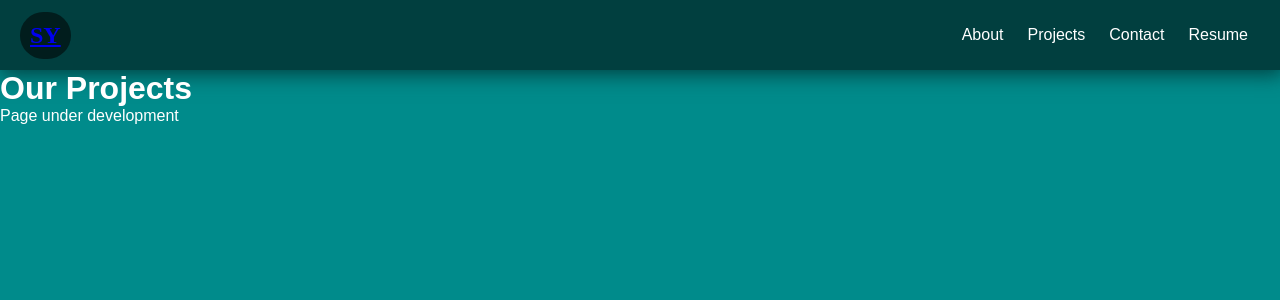
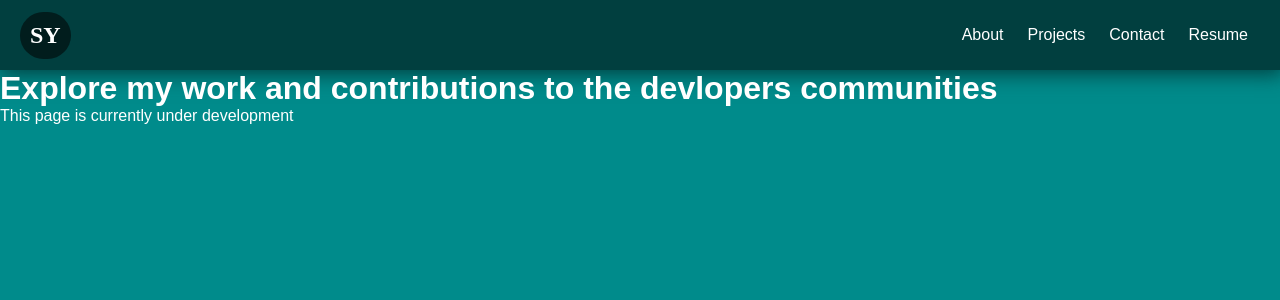
Before and after one commit to Shehu-Yakubu/profile, a React (Vite) app: page /projects in a window 1280 px wide. Shown: the top 300 px of the page. Built offline with nearby package versions, Linux system fonts and the light colour scheme; a web font is replaced by a local one.

Commit message:
Update features

```diff
--- a/src/App.css
+++ b/src/App.css
@@ -55,6 +55,11 @@ body {
   padding: 12px;
 }
 
+.nav-router-link {
+  text-decoration: none;
+  color: #ffffff;
+}
+
 /* HERO COMPONENT STYLE */
 .hero {
   display: grid;
@@ -78,14 +83,20 @@ body {
   padding: 10px;
   border: none;
   border-radius: 16px;
-  color: #011d1d;
+  color: #ffffff;
   cursor: pointer;
   font-weight: bold;
+  text-decoration: none;
 }
 
 .hero-button:hover {
   background: #013f3f;
   color: #ffffff;
+}
+
+.hero-link {
+  color: #011d1d;
+  text-decoration: none;
 }
 
 /* CARD COMPONENT STYLE */
--- a/src/App.jsx
+++ b/src/App.jsx
@@ -20,6 +20,7 @@ function App() {
         <Navbar />
         <Routes>
           <Route path='/' exact element={<Home />} />
+          <Route path='/src/pages/Projects.jsx' element={<Projects />} />
           <Route path='/about' element={<About />} />
           <Route path='/projects' element={<Projects />} />
           <Route path='/contact' element={<Contact />} />
--- a/src/components/Card.jsx
+++ b/src/components/Card.jsx
@@ -20,14 +20,14 @@ function Card() {
                 <br/>
 
                 <p className="card-contents-text">
-                    I have a Diploma and Bachelor's Degree in Software Engineering.
+                    I have a Bachelor's Degree in Software Engineering
                 </p>
 
                 <br/>
 
                 <p className="card-contents-text">
-                    I am a good listener, I play DLS and
-                    <br/> FIFA soccer, Spider Solitaire games, and have a problem solving skills.
+                    I am a good listener, I play DLS, FIFA, Spider Solitaire,
+                    <br/>and have a problem solving skills
                 </p>
             </div>
 
--- a/src/components/Hero.jsx
+++ b/src/components/Hero.jsx
@@ -1,9 +1,15 @@
+import { Link } from "react-router-dom"
+
 function Hero() {
     return (
         <div className="hero">
             <h3 className="hero-welcome">Hi, I'm Shehu</h3>
             <h1 className="hero-profession">I'M A FRONTEND DEVELOPER</h1>
-            <button className="hero-button">View My Work</button>
+            {/* <button className="hero-button"></button> */}
+            {/* <Link className="hero-button" to="/src/pages/Projects.jsx">View My Work</Link> */}
+            <button className="hero-button">
+                <Link className="hero-link" to="/src/pages/Projects.jsx">View My Work</Link>
+            </button>
         </div>
     )
 }
--- a/src/components/Navbar.jsx
+++ b/src/components/Navbar.jsx
@@ -5,7 +5,7 @@ const Navbar = () => {
     return (
         <nav className="nav">
             <h3 className="nav-title">
-                <Link to="/">SY</Link>
+                <Link to="/" className="nav-router-link">SY</Link>
             </h3>
 
             <ul className="nav-ul">
--- a/src/pages/Contact.jsx
+++ b/src/pages/Contact.jsx
@@ -1,8 +1,10 @@
 const Contact = () => {
     return (
         <div className="contact">
-            <h1>Our Contact</h1>
-            <p>Page under development</p>
+            <h1>Okay! Let's get to know each other.</h1>
+            <p>+234 9034789591</p>
+            <p>+234 9018306060</p>
+            <p>yakubushehu23@yahoo.com</p>
         </div>
     )
 }
--- a/src/pages/Home.jsx
+++ b/src/pages/Home.jsx
@@ -1,6 +1,6 @@
-import Hero from './components/Hero';
-import Card from './components/Card';
-import Footer from './components/Footer';
+import Hero from '../components/Hero';
+import Card from '../components/Card';
+import Footer from '../components/Footer';
 
 const Home = () => {
     return (
--- a/src/pages/Projects.jsx
+++ b/src/pages/Projects.jsx
@@ -1,8 +1,8 @@
 const Projects = () => {
     return (
         <div className="projects">
-            <h1>Our Projects</h1>
-            <p>Page under development</p>
+            <h1>Explore my work and contributions to the devlopers communities</h1>
+            <p>This page is currently under development</p>
         </div>
     )
 }
```
